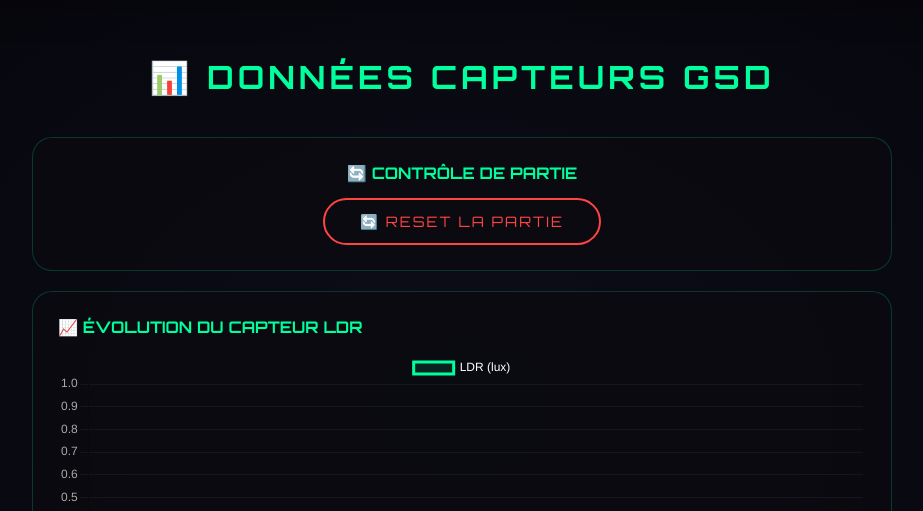
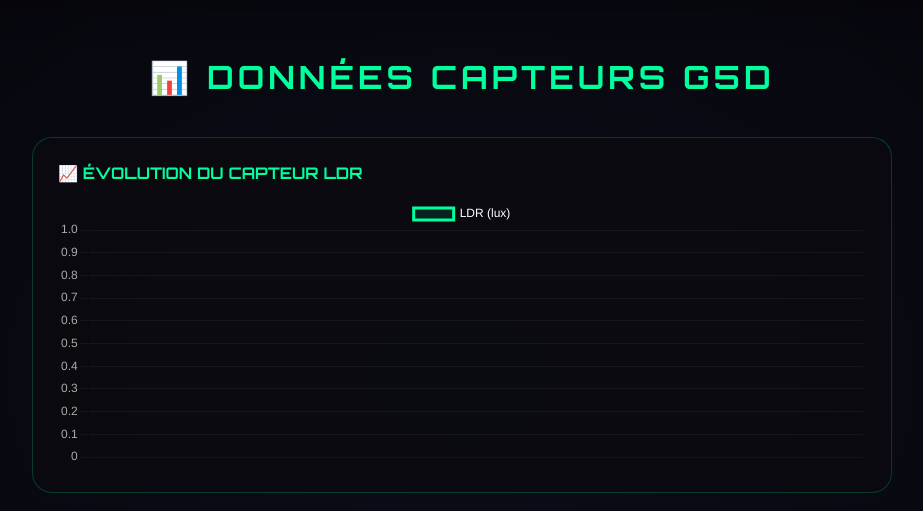
Before and after one commit to elhachimihajar73-sys/g5d-escape-game, a PHP site: page /dashboard.php in a window 1280 px wide. Shown: the part 83-594 px from the top of the page, without its empty margins (178-1101 px from the left). Run offline with PHP 8.4, Linux system fonts and the light colour scheme; the visitor is signed in with stand-in values (Sample User, id 1); data that the repository does not hold is empty.

```diff
--- a/dashboard.php
+++ b/dashboard.php
@@ -5,13 +5,6 @@ require_once 'config/database.php';
 if(!isset($_SESSION['user_id'])) {
     header('Location: login.php');
     exit();
-}
-
-// ── Reset jeu ──────────────────────────────────────────────────────────────
-$reset_msg = '';
-if (isset($_POST['reset_game'])) {
-    $pdo->prepare("UPDATE progression SET progress = 0, led_activee = 0 WHERE salle = 'G5D'")->execute();
-    $reset_msg = '✅ Jeu remis à zéro !';
 }
 
 $stmt = $pdo->query("SELECT * FROM G5D_capteur_logs ORDER BY date_mesure DESC LIMIT 20");
@@ -53,32 +46,6 @@ foreach(array_reverse($logs) as $log) {
         td { padding: 12px; border-bottom: 1px solid rgba(255,255,255,0.05); color: #ccc; }
         tr:hover td { background: rgba(0,255,157,0.05); }
         .refresh-info { text-align: center; color: #666; font-size: 0.8rem; margin-top: 20px; }
-
-        /* ── Reset button ── */
-        .reset-card { text-align: center; }
-        .btn-reset {
-            font-family: 'Orbitron', monospace;
-            background: transparent;
-            border: 2px solid #ff4444;
-            color: #ff4444;
-            padding: 12px 35px;
-            border-radius: 40px;
-            font-size: 0.9rem;
-            cursor: pointer;
-            letter-spacing: 2px;
-            transition: all 0.3s ease;
-        }
-        .btn-reset:hover {
-            background: #ff4444;
-            color: white;
-            box-shadow: 0 0 20px rgba(255,68,68,0.4);
-            transform: translateY(-2px);
-        }
-        .reset-success {
-            margin-top: 12px;
-            color: var(--primary);
-            font-size: 0.95rem;
-        }
     </style>
 </head>
 <body>
@@ -87,20 +54,6 @@ foreach(array_reverse($logs) as $log) {
 
 <div class="container">
     <h1>📊 DONNÉES CAPTEURS G5D</h1>
-
-    <!-- ── Bouton Reset ── -->
-    <div class="data-card reset-card">
-        <h2>🔄 CONTRÔLE DE PARTIE</h2>
-        <form method="POST" action="dashboard.php"
-              onsubmit="return confirm('Remettre le jeu à zéro ?')">
-            <button type="submit" name="reset_game" class="btn-reset">
-                🔄 RESET LA PARTIE
-            </button>
-        </form>
-        <?php if ($reset_msg): ?>
-            <p class="reset-success"><?= $reset_msg ?></p>
-        <?php endif; ?>
-    </div>
 
     <div class="data-card">
         <h2>📈 ÉVOLUTION DU CAPTEUR LDR</h2>
```
